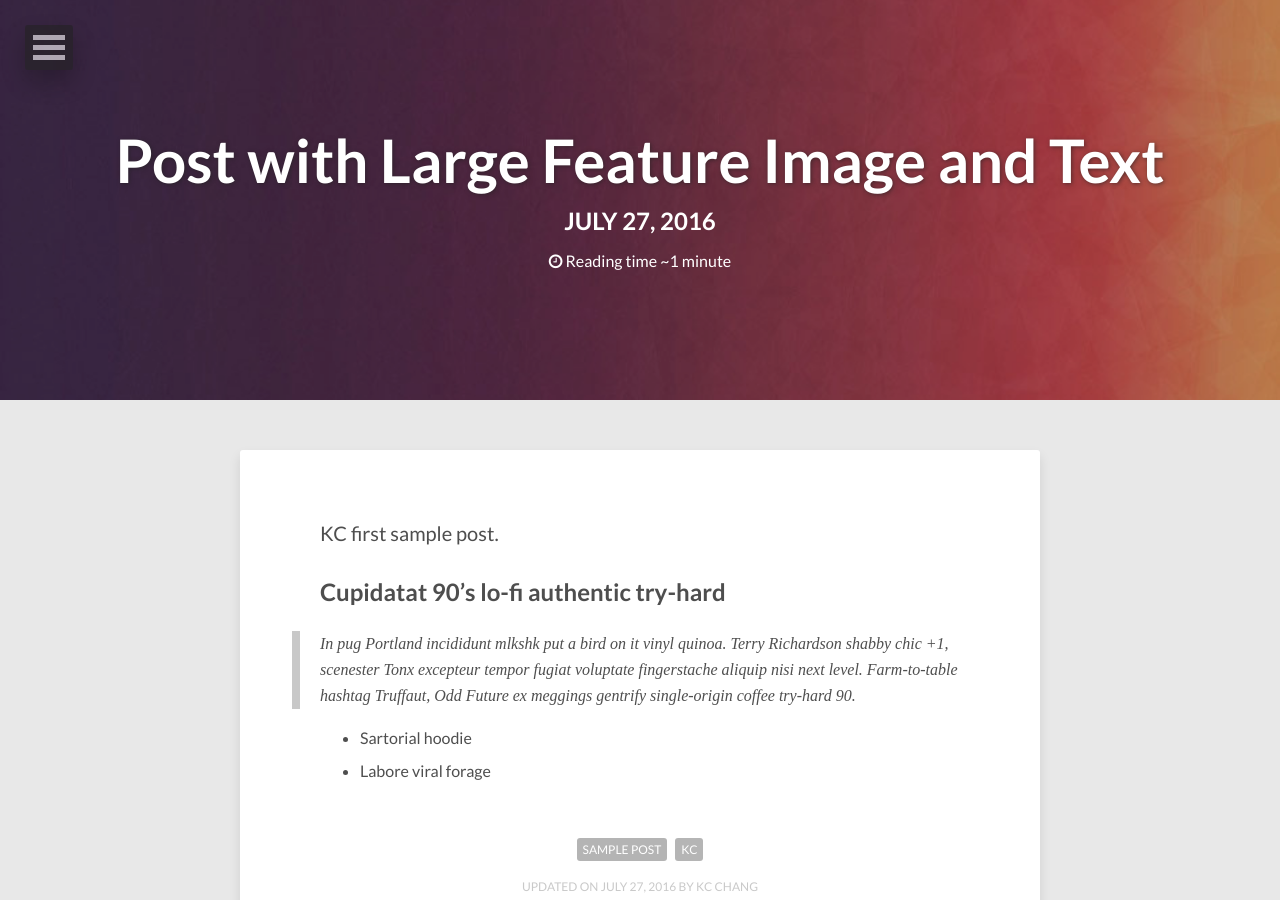
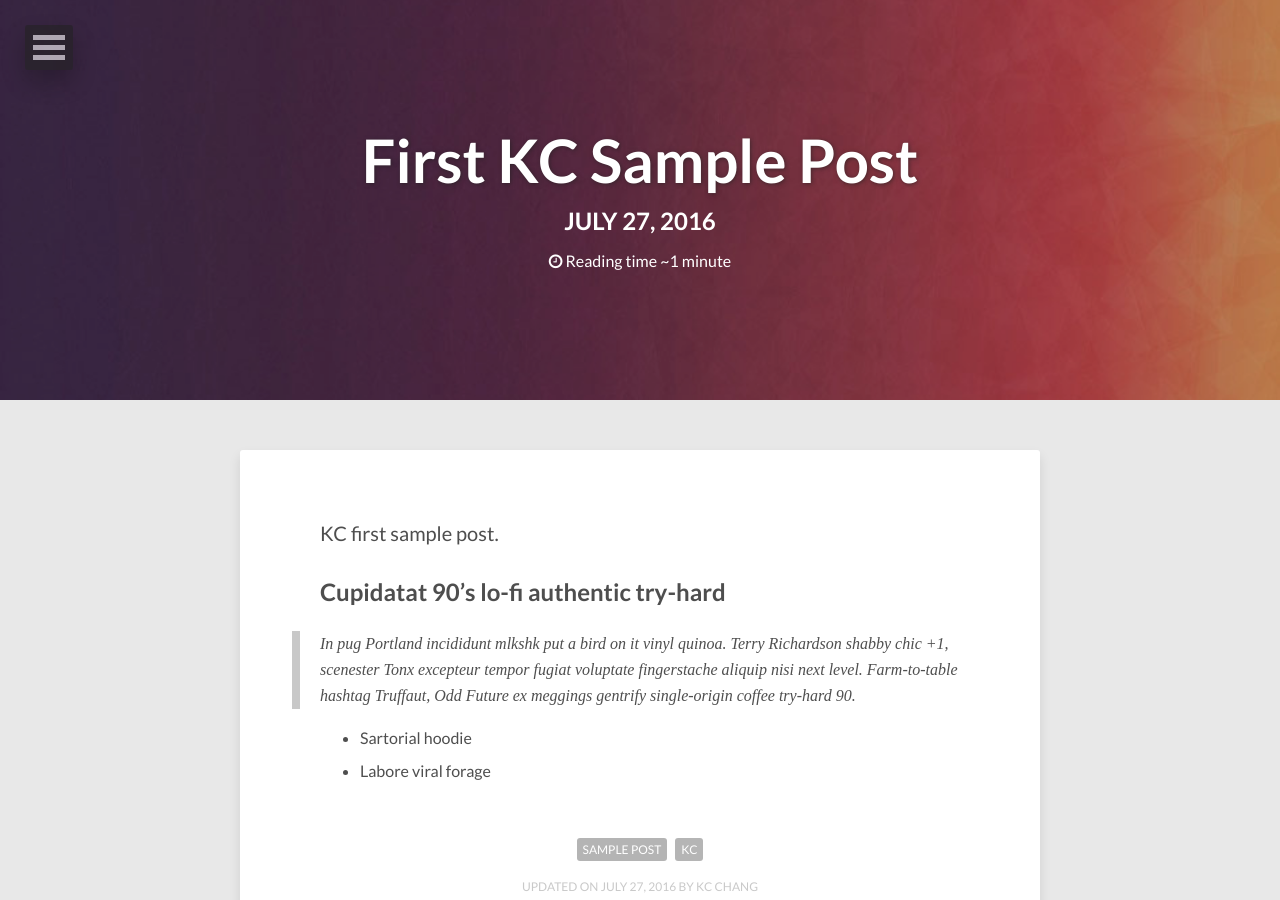
Before and after one commit to kcfigaro/kcfigaro.github.io, a Jekyll site: the page built from _posts/2016-07-27-first-kc-post.md, in a window 1280 px wide and 900 px high. Built offline with Jekyll 4.4.1, drawn with Linux system fonts in a browser that asks for light colours; nearby versions of some CDN libraries.

Commit message:
upload first-kc-post again

```diff
--- a/_posts/2016-07-27-first-kc-post.md
+++ b/_posts/2016-07-27-first-kc-post.md
@@ -1,6 +1,6 @@
 ---
 layout: post
-title: "Post with Large Feature Image and Text"
+title: "First KC Sample Post"
 description: "Custom written post descriptions are the way to go... if you're not lazy."
 tags: [sample post, kc]
 modified: 2016-07-27
```
